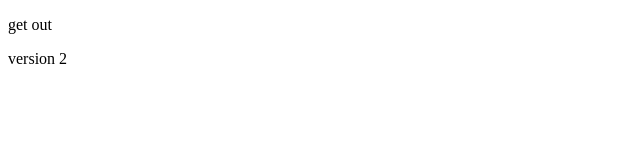
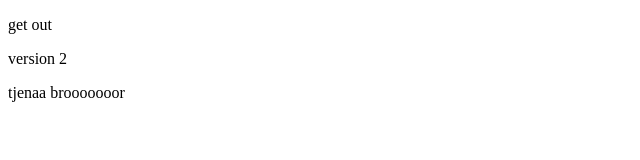
Before and after one commit to kassem93/Test, a plain HTML site: page index.html in a window 1280 px wide. Shown: the whole page, without its empty margins (0-640 px from the left). Drawn offline with Linux system fonts and the light colour scheme.

Commit message:
updated the text

```diff
--- a/index.html
+++ b/index.html
@@ -6,5 +6,6 @@
     <script src=""></script>
     <p>get out</p>
     <p>version 2</p>
+    <p>tjenaa brooooooor</p>
 </body>
 </html>
```
